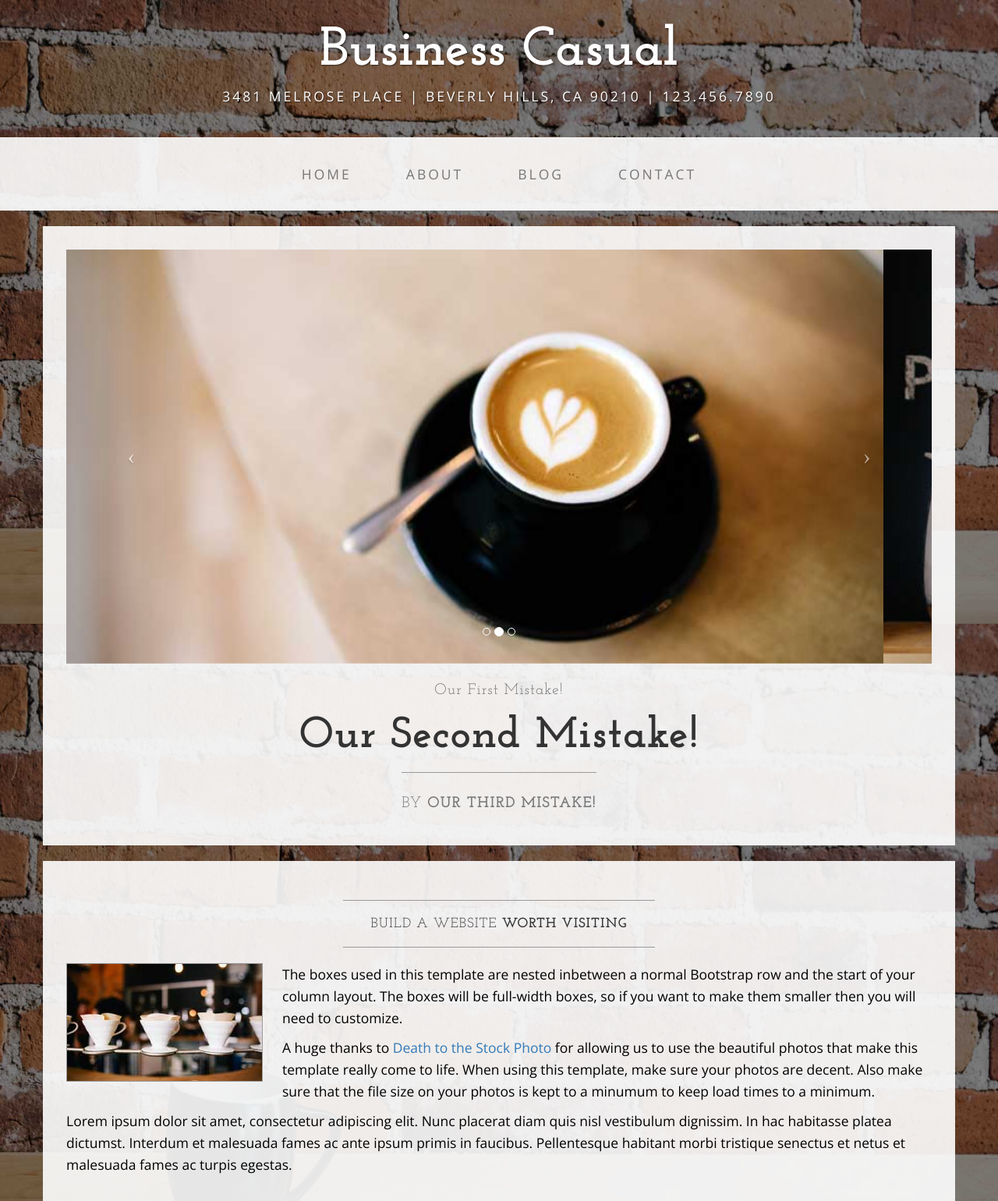
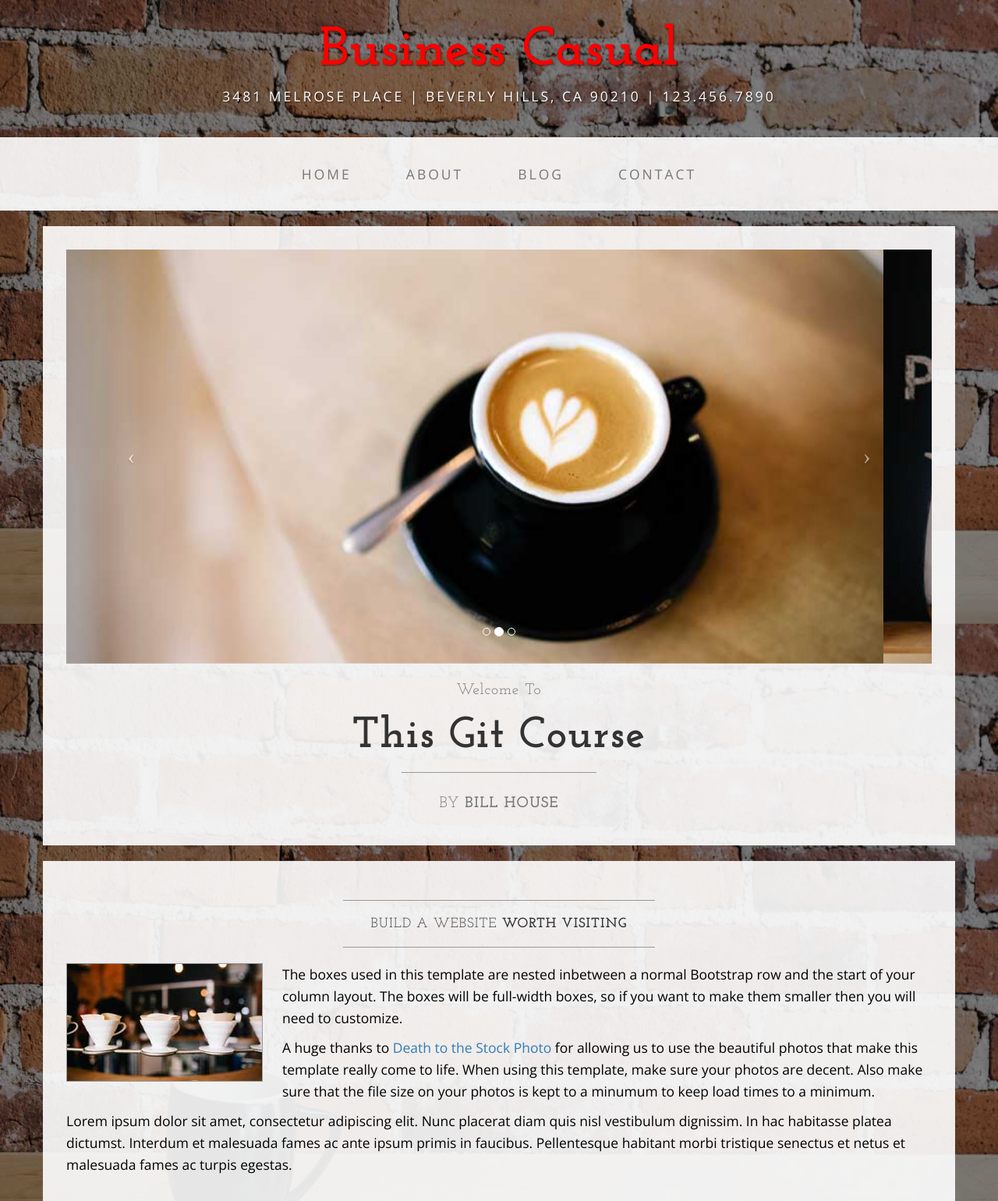
Before and after one commit to bhlearnablegitcourse/Learnable-Git-Course, a plain HTML site: page index.html in a window 1280 px wide. Shown: the top 1540 px of the page at 78% size. Drawn offline with nearby package versions, Linux system fonts and the light colour scheme.

Commit message:
Changed the color of b..rand class

```diff
--- a/css/business-casual.css
+++ b/css/business-casual.css
@@ -190,3 +190,7 @@ footer p {
         clear: both;
     }
 }
+
+.brand {
+    color: #FF0000;
+    }
--- a/index.html
+++ b/index.html
@@ -106,13 +106,13 @@
                         </a>
                     </div>
                     <h2 class="brand-before">
-                        <small>Our First Mistake!</small>
+                        <small>Welcome to</small>
                     </h2>
-                    <h1 class="brand-name">Our Second Mistake!</h1>
+                    <h1 class="brand-name">This Git Course</h1>
                     <hr class="tagline-divider">
                     <h2>
                         <small>By
-                            <strong>Our Third Mistake!</strong>
+                            <strong>Bill House</strong>
                         </small>
                     </h2>
                 </div>
```
